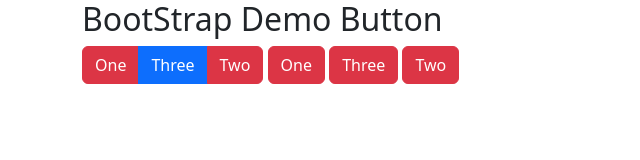
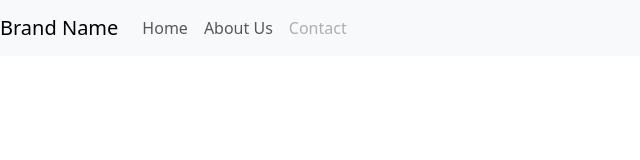
Before and after one commit to vishalgaur752/bootstrap, a plain HTML site: page index.html in a window 1280 px wide. Shown: the whole page, without its empty margins (0-640 px from the left). Drawn offline with nearby package versions, Linux system fonts and the light colour scheme.

Commit message:
Bootstrap

```diff
--- a/index.html
+++ b/index.html
@@ -10,10 +10,20 @@
 </head>
 
 <body>
+    <!-- Navbar -->
+     <nav class="navbar navbar-expand-lg bg-body-tertiary fixed-top">
+        <a href="#" class="navbar-brand">Brand Name</a>
+        <div class="navbar-nav">
+            <a href="#" class="nav-link">Home</a>
+            <a href="#" class="nav-link">About Us</a>
+            <a href="#" class="nav-link disabled">Contact</a>
+        </div>
+     </nav>
 
     <!-- <button>click me </button>
     <button class="btn">click me</button> -->
     <div class="container">
+        lorem
         <!-- <h2>Bootsrap</h2>
         <p>Lorem ipsum dolor sit, amet consectetur adipisicing elit. Quaerat nemo nostrum cumque! Molestias porro sunt
             omnis officia hic debitis sit similique delectus unde, laudantium fuga quas nesciunt sequi deserunt ducimus.
@@ -47,7 +57,7 @@
         </div> -->
 
         <!-- button group -->
-         <h2>BootStrap Demo Button</h2>
+         <!-- <h2>BootStrap Demo Button</h2>
          <div class="btn-group">
             <button class="btn btn-danger">One</button>
             <button class="btn btn-primary">Three</button>
@@ -55,7 +65,7 @@
          </div>
         <button class="btn btn-danger">One</button>
         <button class="btn btn-danger">Three</button>
-        <button class="btn btn-danger">Two</button>
+        <button class="btn btn-danger">Two</button> -->
     </div>
 
 
```
